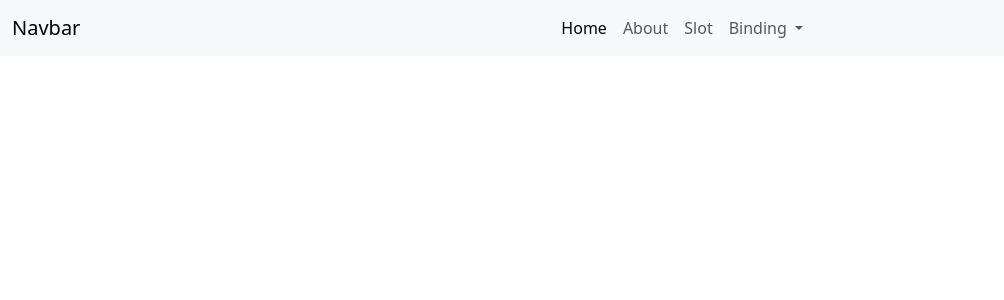
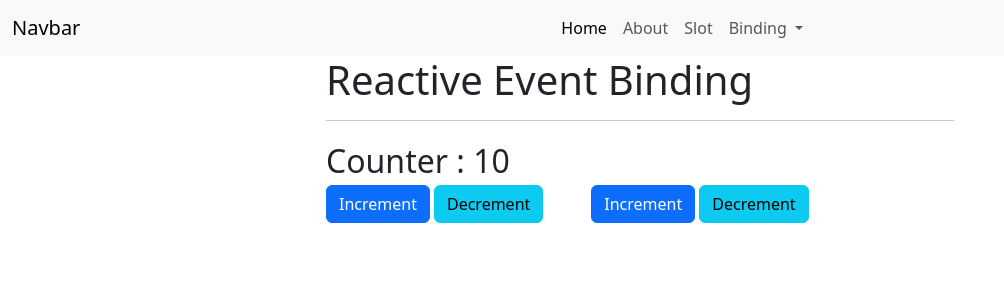
Before and after one commit to raniganj/v2app, a Vue app: page /reactive-binding in a window 1280 px wide. Shown: the top 300 px of the page, without its empty margins (0-1004 px from the left). Built offline with nearby package versions, Linux system fonts and the light colour scheme.

Commit message:
reactive binding

```diff
--- a/src/router/index.js
+++ b/src/router/index.js
@@ -31,6 +31,11 @@ const routes = [
     path: '/event-binding',
     name: 'event-binding',
     component: () => import('../views/MyEventBinding.vue')
+  },
+  {
+    path: '/reactive-binding',
+    name: 'reactive-binding',
+    component: () => import('../views/MyReactiveBinding.vue')
   }
 ]
 
--- a/src/views/MyNavbar.vue
+++ b/src/views/MyNavbar.vue
@@ -44,6 +44,8 @@ import { RouterLink } from 'vue-router'
               <li><RouterLink class="nav-link" to="/attribute-binding">Attribute</RouterLink></li>
               <li><hr class="dropdown-divider" /></li>
               <li><RouterLink class="nav-link" to="/event-binding">Event</RouterLink></li>
+              <li><hr class="dropdown-divider" /></li>
+              <li><RouterLink class="nav-link" to="/reactive-binding">Reactive</RouterLink></li>
             </ul>
           </li>
         </ul>
--- /dev/null
+++ b/src/views/MyReactiveBinding.vue
@@ -0,0 +1,27 @@
+<script setup>
+import { ref } from 'vue'
+
+let counter = ref(10)
+
+let increment = () => {
+  counter.value++
+}
+let decrement = () => {
+  counter.value--
+}
+</script>
+
+<template>
+  <div class="row justify-content-center">
+    <div class="col-12 col-md-6">
+      <h1>Reactive Event Binding</h1>
+      <hr />
+      <div class="fs-2">Counter : {{ counter }}</div>
+      <button class="btn btn-primary me-1" @click="counter++">Increment</button>
+      <button class="btn btn-info" @click="counter--">Decrement</button>
+
+      <button class="btn btn-primary ms-5 me-1" @click="increment()">Increment</button>
+      <button class="btn btn-info" @click="decrement()">Decrement</button>
+    </div>
+  </div>
+</template>
```
